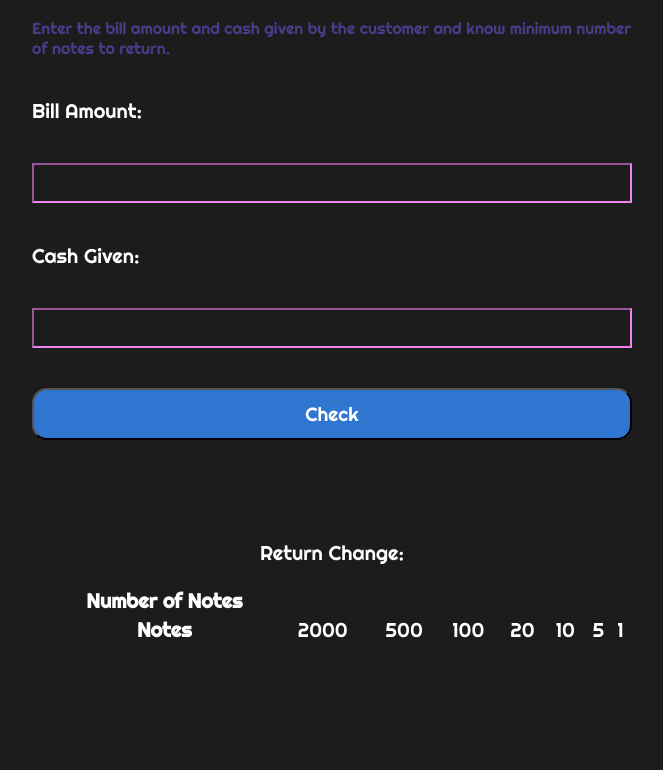
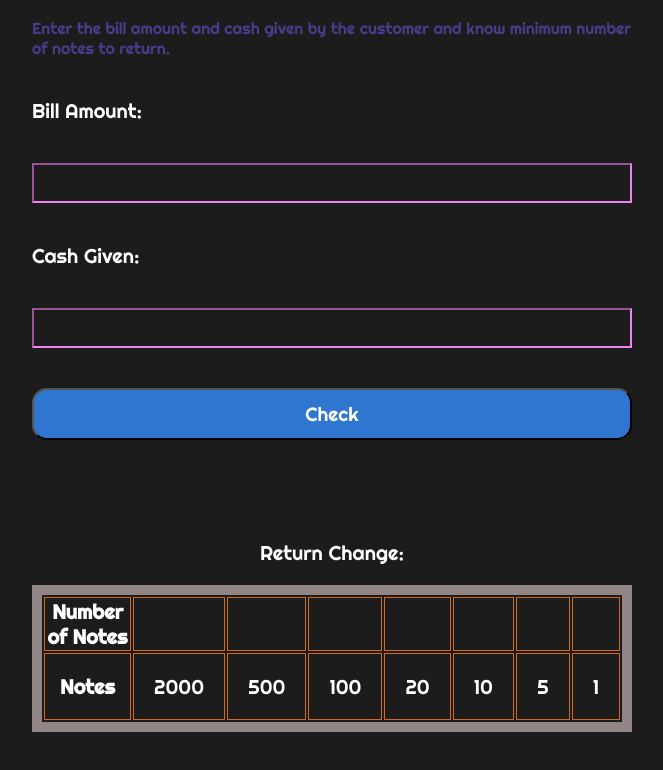
Before and after one commit to atulpatill/Mark-10-level-0, a plain HTML site: page index.html in a window 1280 px wide. Shown: the part 122-892 px from the top of the page, without its empty margins (48-711 px from the left). Before the commit the page ends 827 px from the top, so only its background shows below. Drawn offline with Linux system fonts and the light colour scheme.

Commit message:
style:updated

```diff
--- a/style.css
+++ b/style.css
@@ -54,7 +54,15 @@ input:hover{
 }
 .change-table{
   font-size: 20px;
+  border: 10px solid rgb(146, 133, 133);
 }
 label{
   font-size: 20px;
 }
+tr td{
+  border: 1px solid chocolate;
+  padding: 20px;
+}
+tr th{
+  border: 1px solid chocolate;
+}
```
